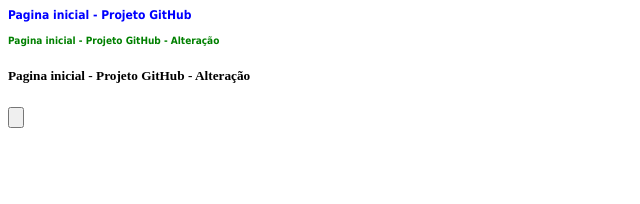
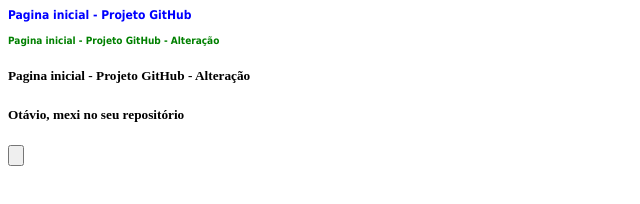
Before and after one commit to nrickz/javaavancado-github, a plain HTML site: page index.html in a window 1280 px wide. Shown: the whole page, without its empty margins (0-640 px from the left). Drawn offline with Linux system fonts and the light colour scheme.

```diff
--- a/index.html
+++ b/index.html
@@ -8,6 +8,7 @@
 		<h3>Pagina inicial - Projeto GitHub</h3>
 		<h4>Pagina inicial - Projeto GitHub - Alteração</h4>
 		<h5>Pagina inicial - Projeto GitHub - Alteração</h5>
+		<h5>Otávio, mexi no seu repositório</h5>
 		<input type="button" id="botao" value"Abobrinha" onclick="mostrar()"/>
 		<script src="funcoes.js"></script>
 	</body>
```
